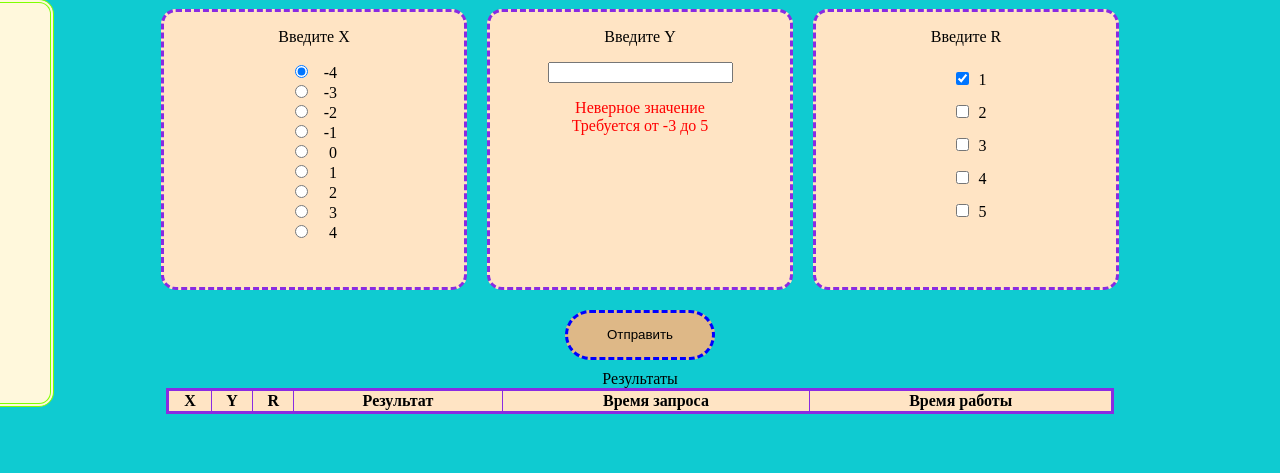
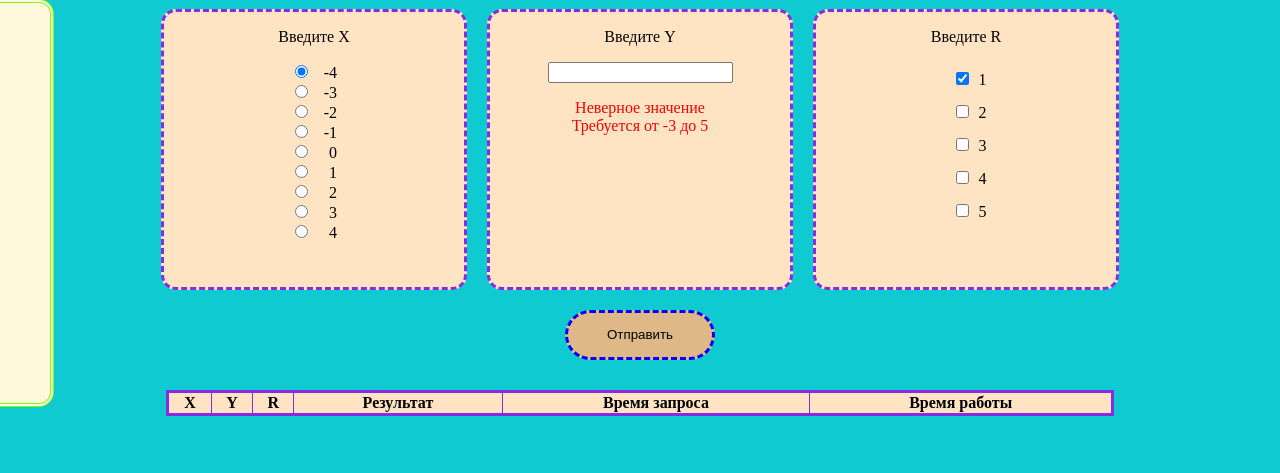
Before and after one commit to AwFaGi/web-lab, a PHP site: page / in a window 1280 px wide. Shown: the part 178-651 px from the top of the page. Run offline with PHP 8.4, Linux system fonts and the light colour scheme; lists and menus that the app fills with data are empty.

Commit message:
Remove table caption

```diff
--- a/lab1/css/style.css
+++ b/lab1/css/style.css
@@ -130,6 +130,10 @@
     cursor: inherit;
 }
 
+#table_div {
+    margin-top: 20px;
+}
+
 table {
     border: 3px solid blueviolet;
     border-collapse: collapse;
--- a/lab1/index.php
+++ b/lab1/index.php
@@ -94,7 +94,6 @@
 
     <div id="table_div">
       <table>
-        <caption>Результаты</caption>
         <thead>
           <tr>
             <th>X</th>
```
